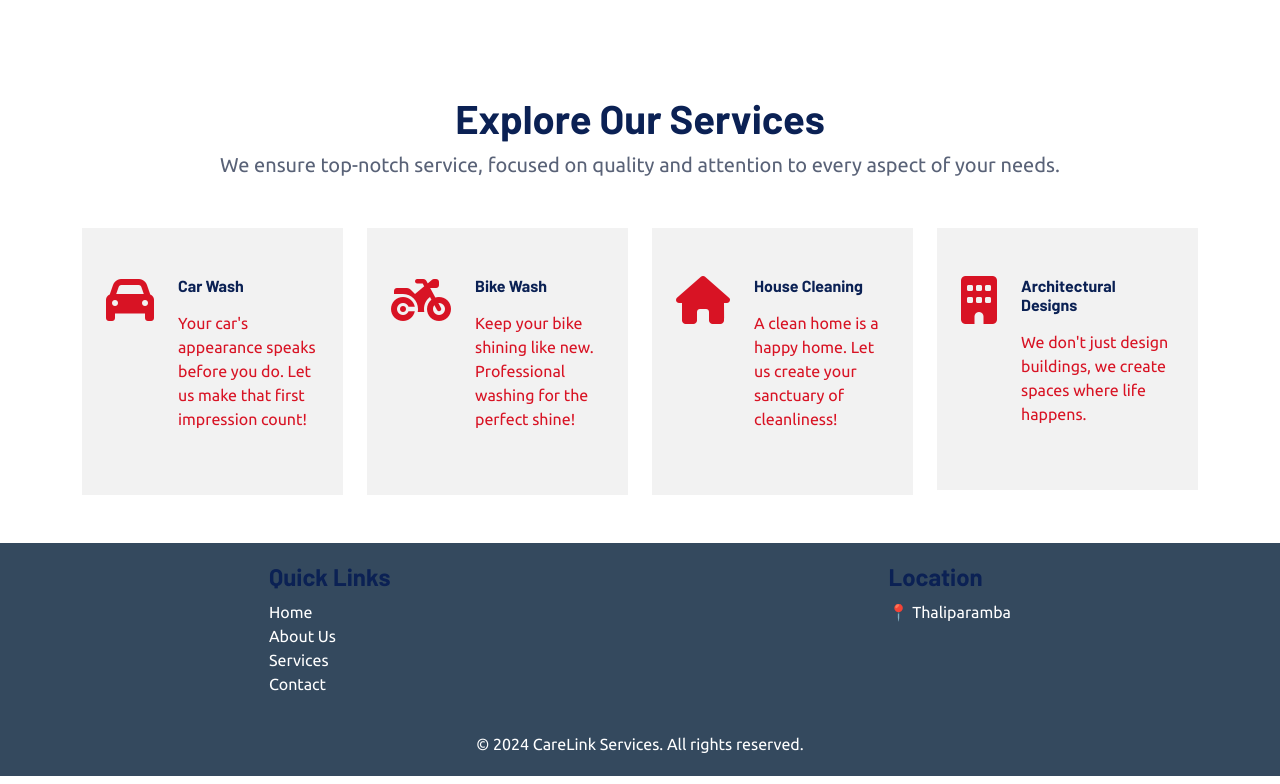
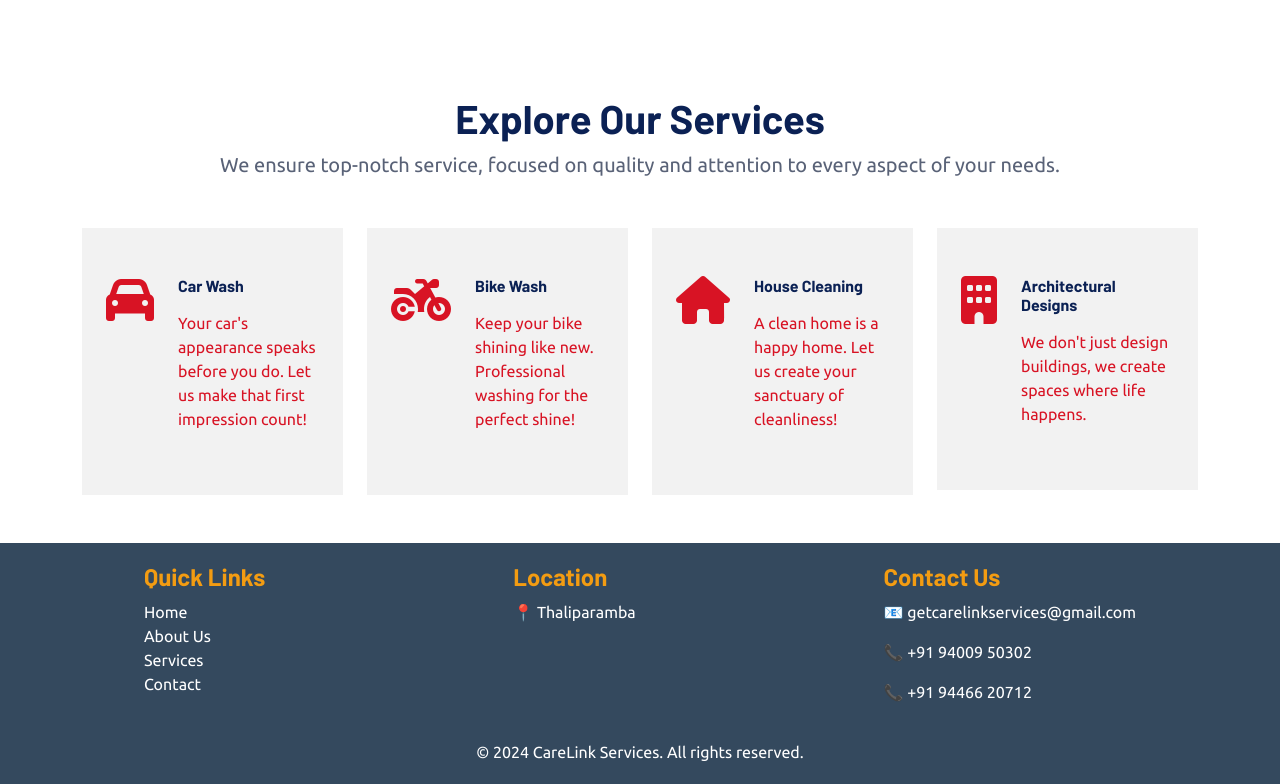
Before and after one commit to saurav9012/carelinkservices, a plain HTML site: page index.html in a window 1280 px wide. Shown: the part 930-1714 px from the top of the page. Drawn offline with nearby package versions, Linux system fonts and the light colour scheme.

Commit message:
footer update

```diff
--- a/index.html
+++ b/index.html
@@ -397,8 +397,9 @@
       <div
         style="display: flex; justify-content: space-around; flex-wrap: wrap"
       >
+        <!-- Quick Links Section -->
         <div>
-          <h4>Quick Links</h4>
+          <h4 style="color: #f39c12">Quick Links</h4>
           <ul style="list-style: none; padding: 0">
             <li>
               <a href="/" style="color: white; text-decoration: none">Home</a>
@@ -420,15 +421,49 @@
             </li>
           </ul>
         </div>
+
+        <!-- Location Section -->
         <div>
-          <h4>Location</h4>
+          <h4 style="color: #f39c12">Location</h4>
           <p>📍 Thaliparamba</p>
         </div>
+
+        <!-- Contact Info Section -->
+        <div>
+          <h4 style="color: #f39c12">Contact Us</h4>
+          <p>
+            📧
+            <a
+              href="mailto:carelink@example.com"
+              style="color: white; text-decoration: none"
+              >getcarelinkservices@gmail.com</a
+            >
+          </p>
+          <p>
+            📞
+            <a
+              href="tel:+919400950302"
+              style="color: white; text-decoration: none"
+              >+91 94009 50302</a
+            >
+          </p>
+          <p>
+            📞
+            <a
+              href="tel:+919446620712"
+              style="color: white; text-decoration: none"
+              >+91 94466 20712</a
+            >
+          </p>
+        </div>
       </div>
+
+      <!-- Footer Bottom Text -->
       <div style="text-align: center; margin-top: 20px">
         &copy; 2024 CareLink Services. All rights reserved.
       </div>
     </footer>
+
     <!-- Footer End -->
 
     <!-- Social Media Container -->
```
